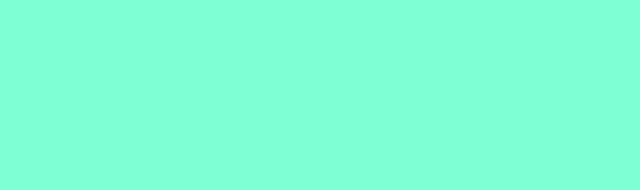
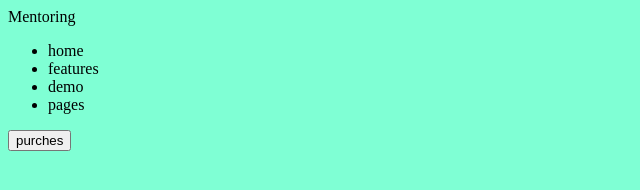
Before and after one commit to Devakumar96/E-learning, a plain HTML site: page index.html in a window 1280 px wide. Shown: the whole page, without its empty margins (0-640 px from the left). Drawn offline with Linux system fonts and the light colour scheme.

Commit message:
modified

```diff
--- a/index.html
+++ b/index.html
@@ -1,13 +1,31 @@
 <!DOCTYPE html>
 <html lang="en">
+
 <head>
-    <meta charset="UTF-8">
-    <meta http-equiv="X-UA-Compatible" content="IE=edge">
-    <meta name="viewport" content="width=device-width, initial-scale=1.0">
+    <meta charset="UTF-8" />
+    <meta http-equiv="X-UA-Compatible" content="IE=edge" />
+    <meta name="viewport" content="width=device-width, initial-scale=1.0" />
     <title>E-Learning</title>
-    <link rel="stylesheet" href="./style.css">
+    <link rel="stylesheet" href="./style.css" />
 </head>
+
 <body>
-    <h1>
+    <main>
+        <div class="nav">
+            <div class="logo">
+                <span>Mentoring</span>
+            </div>
+            <div class="nav-list">
+                <ul>
+                    <li>home</li>
+                    <li>features</li>
+                    <li>demo</li>
+                    <li>pages</li>
+                </ul>
+            </div>
+            <button>purches</button>
+        </div>
+    </main>
 </body>
+
 </html>
```
